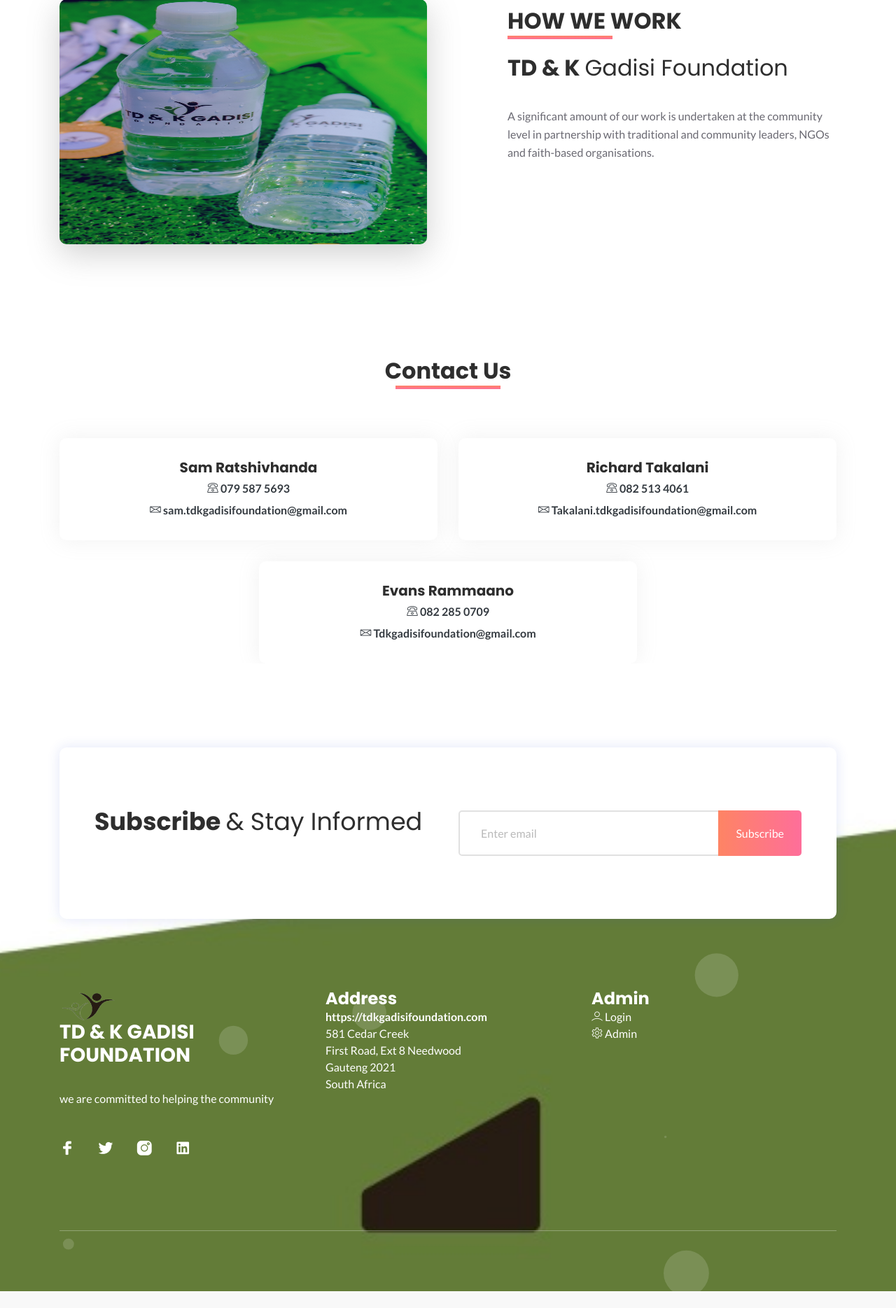
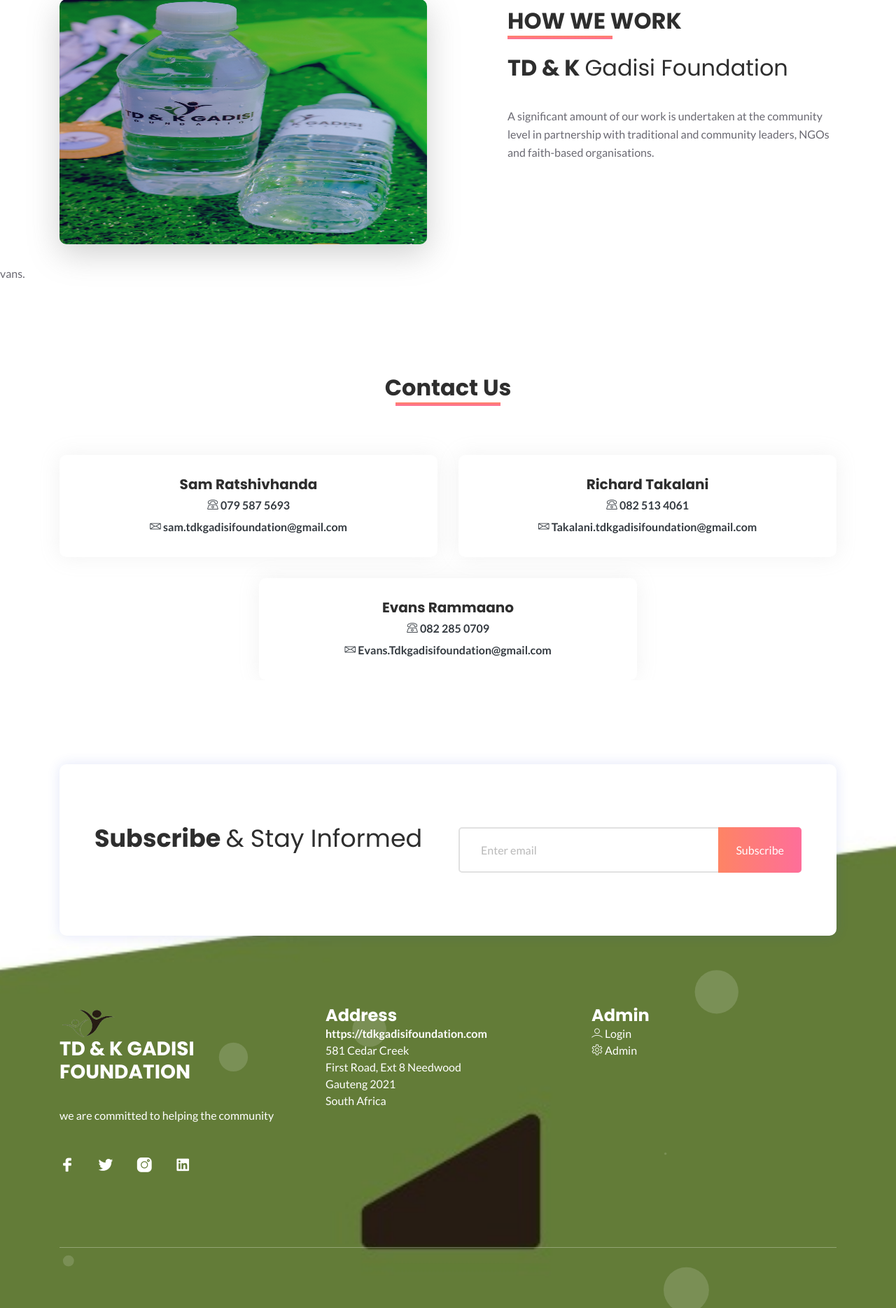
Before and after one commit to Gadisi/website, a Flask app: page / in a window 1280 px wide. Shown: the part 3726-5595 px from the top of the page at 70% size. Before the commit the page ends 5571 px from the top, so only its background shows below. Run offline with Flask 3, Linux system fonts and the light colour scheme; data that the repository does not hold is empty; parts of the project's set-up code (start-up, migrations or seed data) failed here and were passed over; some libraries are stand-ins or nearby versions; some web fonts are replaced.

Commit message:
Update contact.html
Evans

```diff
--- a/templates/sections/contact.html
+++ b/templates/sections/contact.html
@@ -1,4 +1,4 @@
-<section id="contact" class="team-area pt-120">
+vans.<section id="contact" class="team-area pt-120">
         <div class="container">
             <div class="row justify-content-center">
                 <div class="col-lg-5">
@@ -80,7 +80,7 @@
                                 082 285 0709
                             </a></p>
                             <p class="text"><a href="mailto:Takalani.tdkgadisifoundation@gmail.com" class="font-weight-bold text-dark">
-                                <i class="lni-envelope"> </i> Tdkgadisifoundation@gmail.com </a></p>
+                                <i class="lni-envelope"> </i> Evans.Tdkgadisifoundation@gmail.com </a></p>
                         </div>
 
                     </div> <!-- single team -->
```
